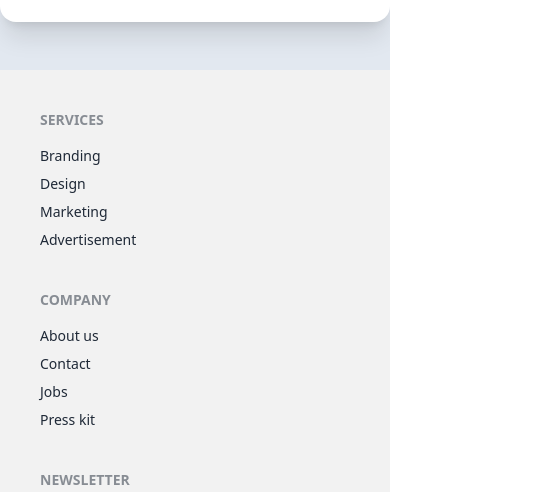
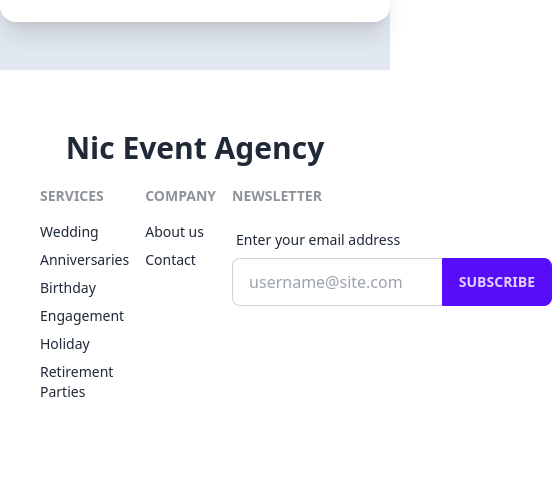
Before and after one commit to forhadhossen1/event-management, a React (Vite) app: page / in a window 390 px wide. Shown: the part 7650-8142 px from the top of the page, 552 px wide, since content can reach past the window. After the commit the page ends 8092 px from the top, so only its background shows below. Built offline with nearby package versions, Linux system fonts and the light colour scheme; no server answers.

Commit message:
creat contact page and linked with details page

```diff
--- a/src/Components/Footer.jsx
+++ b/src/Components/Footer.jsx
@@ -1,21 +1,23 @@
 
 const Footer = () => {
     return (
-        <div>
-            <footer className="footer p-10 bg-base-200 text-base-content">
+
+        <footer className=" p-10 bg-white text-base-content">
+            <h2 className="text-3xl font-bold py-5 text-center">Nic Event Agency</h2>
+            <div className="footer md:max-w-5xl md:mx-auto  flex justify-between">
                 <nav>
                     <header className="footer-title">Services</header>
-    <a className="link link-hover">Branding</a>
-    <a className="link link-hover">Design</a>
-    <a className="link link-hover">Marketing</a>
-    <a className="link link-hover">Advertisement</a>
+                    <a className="link link-hover">Wedding</a>
+                    <a className="link link-hover">Anniversaries</a>
+                    <a className="link link-hover">Birthday</a>
+                    <a className="link link-hover">Engagement</a>
+                    <a className="link link-hover">Holiday </a>
+                    <a className="link link-hover">Retirement Parties</a>
                 </nav>
                 <nav>
                     <header className="footer-title">Company</header>
                     <a className="link link-hover">About us</a>
                     <a className="link link-hover">Contact</a>
-    <a className="link link-hover">Jobs</a>
-    <a className="link link-hover">Press kit</a>
                 </nav>
                 <form>
                     <header className="footer-title">Newsletter</header>
@@ -29,8 +31,9 @@ const Footer = () => {
                         </div>
                     </fieldset>
                 </form>
+            </div>
         </footer>
-        </div>
+
     );
 };
 
--- a/src/Components/Header.jsx
+++ b/src/Components/Header.jsx
@@ -18,8 +18,8 @@ const Header = () => {
 
     const navLinks = <>
         <li><NavLink to='/'>Home</NavLink></li>
-        <li><NavLink>Blog</NavLink></li>
-        <li><NavLink>Contact</NavLink></li>
+        {/* <li><NavLink>Blog</NavLink></li> */}
+        <li><NavLink  to='/contact'>Contact</NavLink></li>
         <li><NavLink>About</NavLink></li>
     </>
     return (
--- a/src/Pages/Details/Details.jsx
+++ b/src/Pages/Details/Details.jsx
@@ -1,4 +1,4 @@
-import { useLoaderData, useParams } from "react-router-dom";
+import { Link, useLoaderData, useParams } from "react-router-dom";
 
 const Details = () => {
 
@@ -18,7 +18,7 @@ const Details = () => {
                     <p className="text-xl font-bold text-start">Price : {service.price} $</p>
                     <p className="text-start">{service.long_description}</p>
                     <div className="card-actions flex justify-center">
-                        <button className="btn btn-primary">Contact Now</button>
+                        <Link to='/contact'><button className="btn btn-primary">Contact Now</button></Link>
                     </div>
                 </div>
             </div>
--- a/src/Routers/Routers.jsx
+++ b/src/Routers/Routers.jsx
@@ -5,6 +5,7 @@ import Login from "../Pages/Login/Login";
 import SignUp from "../Pages/SignUp/SignUp";
 import Details from "../Pages/Details/Details";
 import PrivetRouts from "./PrivetRouts";
+import Contact from "../Pages/Contact/Contact";
 
 const router = createBrowserRouter([
     {
@@ -28,6 +29,10 @@ const router = createBrowserRouter([
         {
           path : '/signUp',
           element : <SignUp></SignUp>
+        },
+        {
+          path : '/contact',
+          element : <Contact></Contact>
         }
       ]
     },
```
Also changed, not shown: src/Pages/Contact/Contact.jsx (added, +71 -0 lines). Lines whose indentation alone changed are shown as unchanged.
